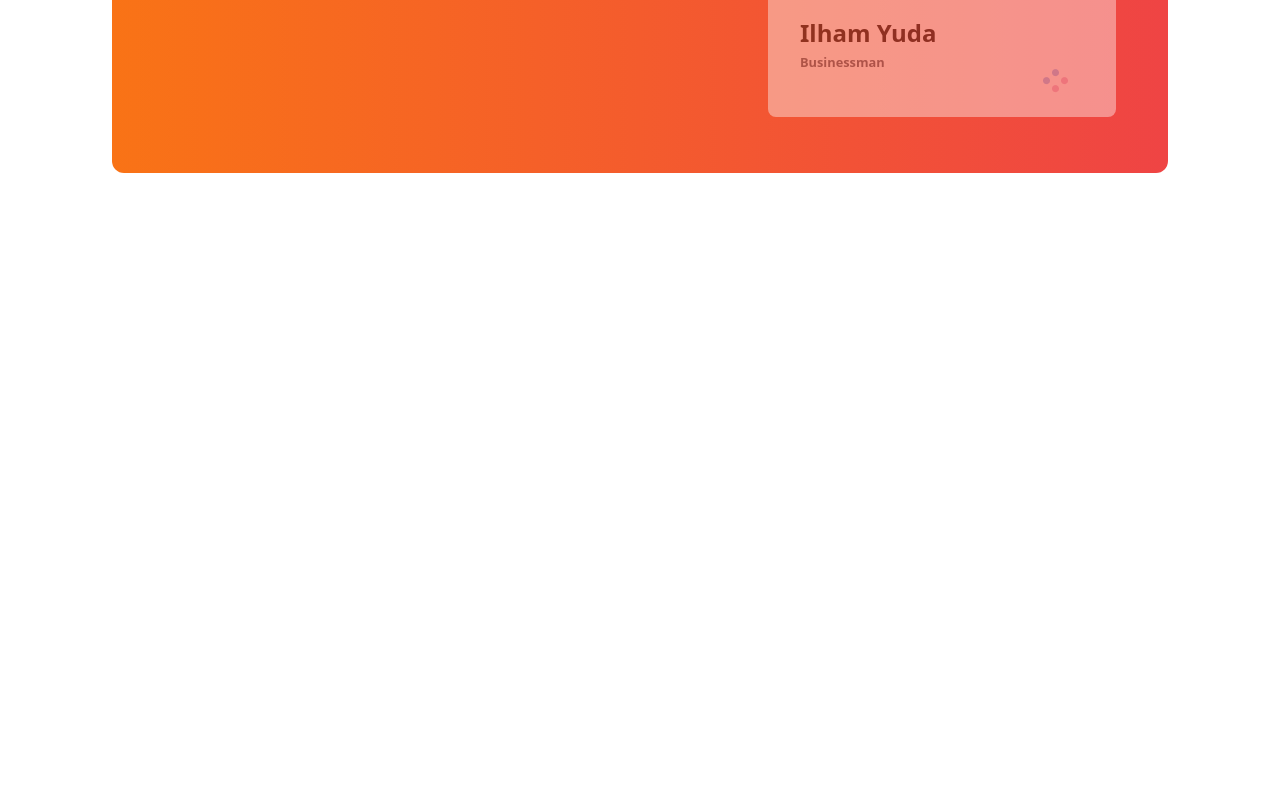
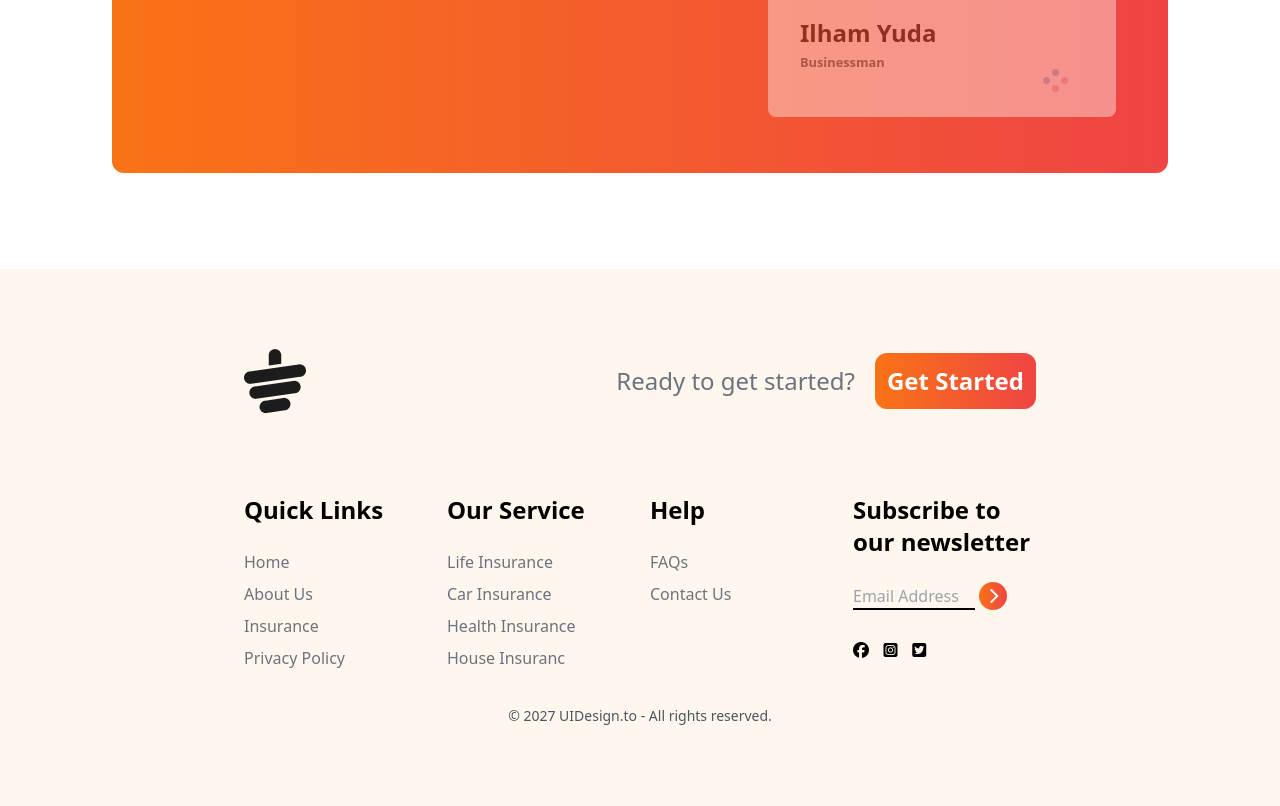
Before and after one commit to sujan447/tea-house-with-tailwind, a plain HTML site: page index.html in a window 1280 px wide. Shown: the part 2335-3141 px from the top of the page. Before the commit the page ends 2604 px from the top, so only its background shows below. Drawn offline with nearby package versions, Linux system fonts and the light colour scheme.

Commit message:
footer section done

```diff
--- a/index.html
+++ b/index.html
@@ -229,6 +229,91 @@
 
     </section>
   </main>
+    <!-- footer section -->
+  <footer class="bg-orange-50  mx-auto px-16 lg:px-28 py-20 ">
+    <section class="w-full md:w-9/12  mx-auto">
+      <!-- logo -->
+      <div class="flex justify-between">
+        <img  src="./images/cup.png" alt="">
+        <div class="flex  items-center  gap-5"><p class="text-gray-500 text-xl md:text-2xl">Ready to get started?</p>
+          <button class="bg-gradient-to-r from-orange-500 to-red-500 text-white rounded-xl font-bold text-xl md:text-2xl px-1 md:px-3 py-1 md:py-3">Get Started</button></div>
+      </div>
+      <!-- link -->
+      <div class="grid grid-cols-1 md:grid-cols-2 lg:grid-cols-4 gap-5 mt-20">
+        <!-- column-1 -->
+        <div>
+          <h3 class="text-2xl font-semibold text-black">Quick Links</h3> <br>
+          <ul class="space-y-2 text-gray-500">
+            <li>
+              <a class="hover:text-orange-400" href="#">Home</a>
+            </li>
+            <li>
+              <a class="hover:text-orange-400" href="#">About Us</a>
+            </li>
+            <li>
+              <a class="hover:text-orange-400" href="#">Insurance</a>
+            </li>
+            <li>
+              <a class="hover:text-orange-400" href="#">Privacy Policy </a>
+            </li>
+
+          </ul>
+        </div>
+        <!-- column-2 -->
+        <div>
+          <h3 class="text-2xl font-semibold text-black">Our Service</h3> <br>
+          <ul class="space-y-2 text-gray-500">
+            <li>
+              <a class="hover:text-orange-400" href="#">Life Insurance</a>
+            </li>
+            <li>
+              <a class="hover:text-orange-400" href="#">Car Insurance</a>
+            </li>
+            <li>
+              <a class="hover:text-orange-400" href="#">Health Insurance</a>
+            </li>
+            <li>
+              <a class="hover:text-orange-400" href="#">House  Insuranc</a>
+            </li>
+
+          </ul>
+        </div>
+        <!-- column-3 -->
+        <div>
+          <h3 class="text-2xl font-semibold text-black">Help</h3> <br>
+          <ul class="space-y-2 text-gray-500">
+            <li>
+              <a class="hover:text-orange-400" href="#">FAQs</a>
+            </li>
+            <li>
+              <a class="hover:text-orange-400" href="#">Contact Us</a>
+            </li>
+
+          </ul>
+        </div>
+        <!-- column-4 -->
+        <div>
+
+            <h3 class="text-2xl font-semibold text-black ">Subscribe to our newsletter</h3><br>
+            <div class="flex flex-col space-y-2">
+              <div>
+                <input class="border-b-2 border-black bg-transparent w-4/6  " type="text" name="" id="" placeholder="Email Address">
+                <i class="fa-solid fa-chevron-right  bg-gradient-to-r from-orange-500 to-red-500 rounded-full w-7 h-7  text-white inline-flex items-center justify-center"></i>
+                <div class="flex justify-between mt-8 mb-4 w-2/5">
+                  <i class="fa-brands fa-facebook "></i>
+                  <i class="fa-brands fa-square-instagram"></i>
+                  <i class="fa-brands fa-square-twitter"></i>
+                </div>
+              </div>
+            </div>
+        </div>
+      </div>
+      <div class="text-center pt-4 mt-4">
+        <p class="text-sm text-gray-600">© 2027 UIDesign.to - All rights reserved.</p>
+      </div>
+    </section>
+  </footer>
+
 
 </body>
 
```
